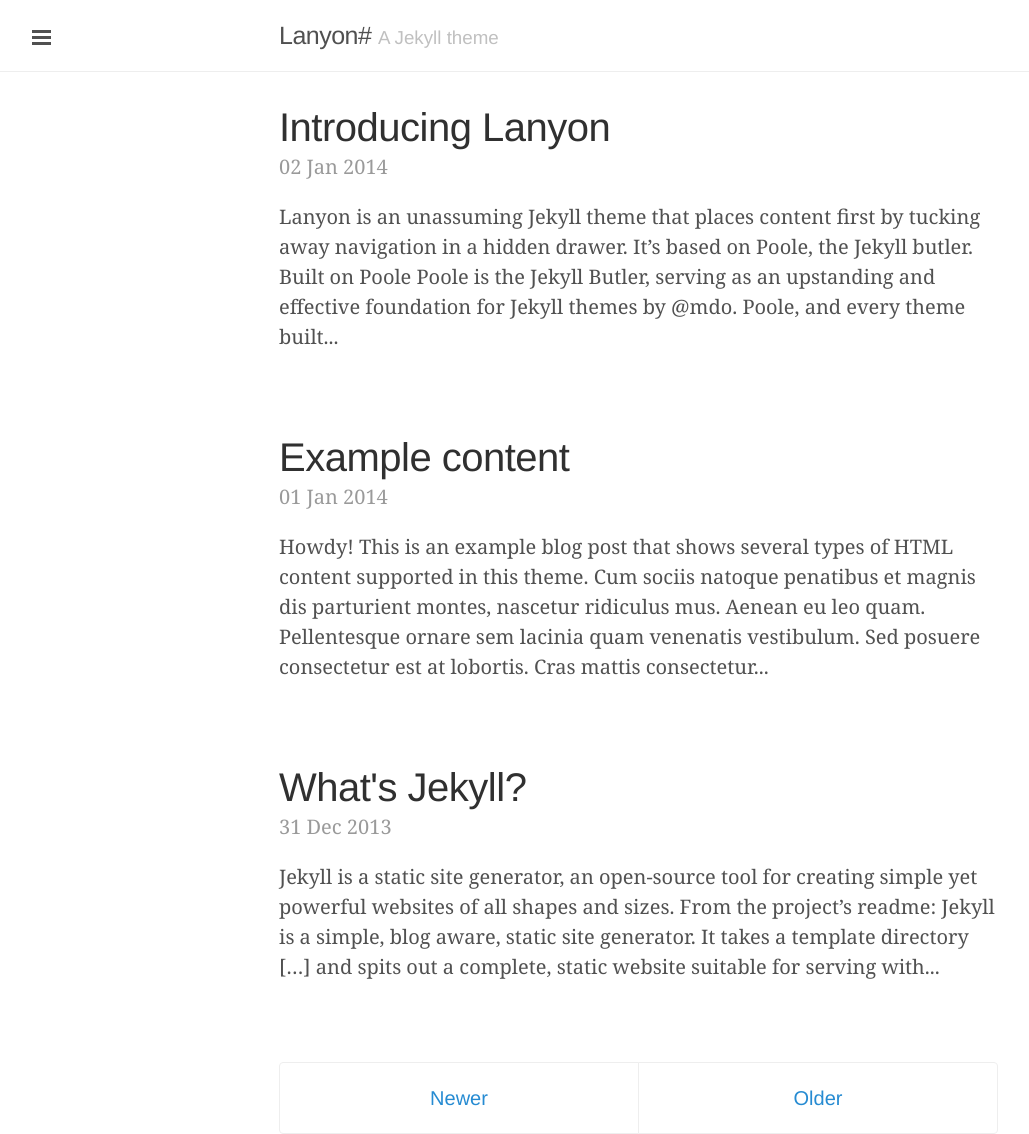
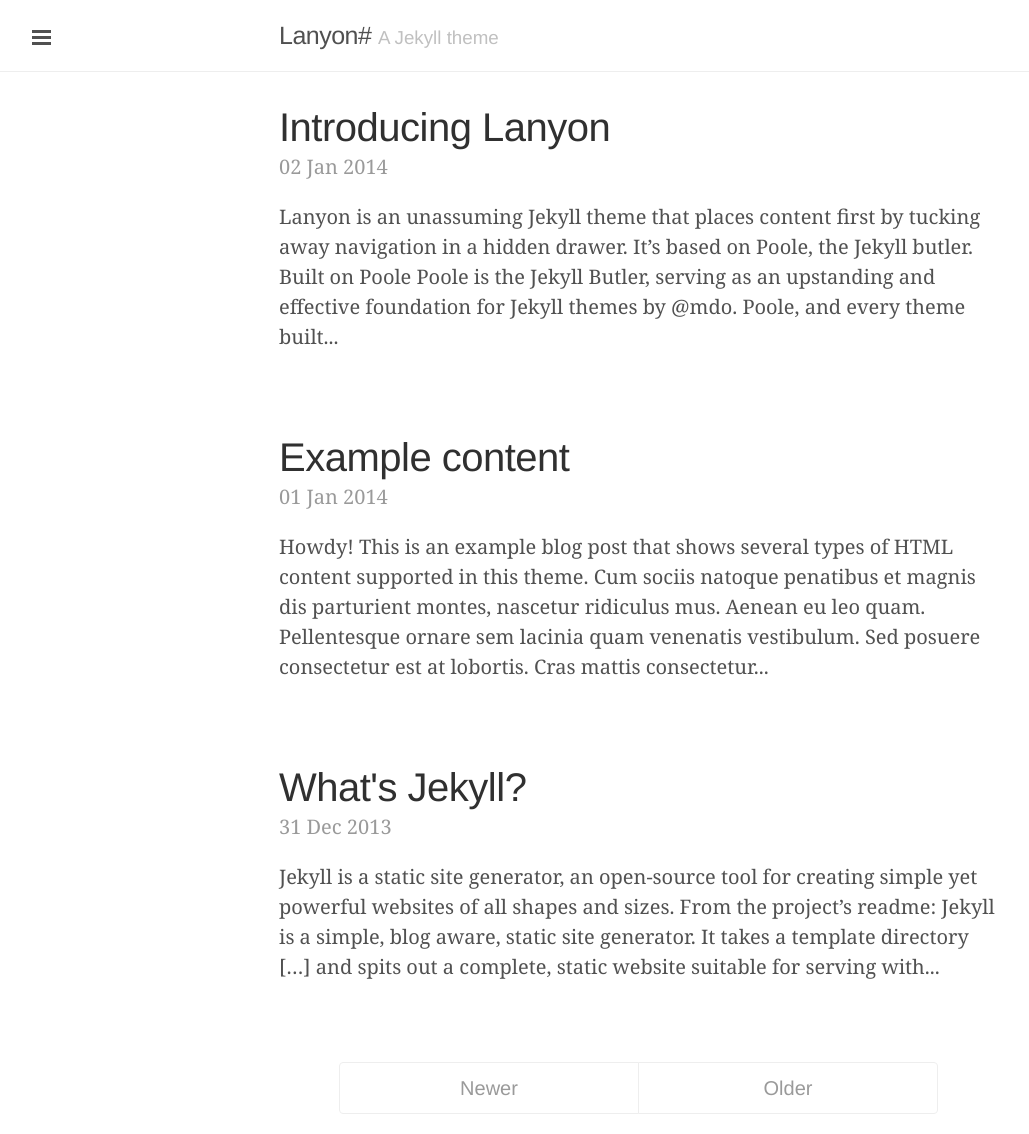
Before and after one commit to skylerlee/codelet, a Jekyll site: the page built from index.html, in a window 1280 px wide. Shown: the whole page, without its empty margins (1-1030 px from the left). Built offline with Jekyll 4.4.1, drawn with Linux system fonts in a browser that asks for light colours; the list of posts is cut into pages by our own code.

Commit message:
Update pagination style

```diff
--- a/assets/css/lanyon.css
+++ b/assets/css/lanyon.css
@@ -370,8 +370,6 @@
 
 .pagination {
   overflow: hidden; /* clearfix */
-  margin-left: -1rem;
-  margin-right: -1rem;
   font-family: "PT Sans", Helvetica, Arial, sans-serif;
   color: #ccc;
   text-align: center;
@@ -380,11 +378,8 @@
 /* Pagination items can be `span`s or `a`s */
 .pagination-item {
   display: block;
-  padding: 1rem;
+  padding: 0.5rem;
   border: 1px solid #eee;
-}
-.pagination-item:first-child {
-  margin-bottom: -1px;
 }
 
 /* Only provide a hover state for linked pagination items */
@@ -392,26 +387,18 @@
   background-color: #f5f5f5;
 }
 a.pagination-item.disabled {
+  color: #9a9a9a;
   cursor: not-allowed;
 }
 
 @media (min-width: 30rem) {
   .pagination {
-    margin: 3rem 0;
+    width: 30rem;
+    margin: 1.5rem auto;
   }
   .pagination-item {
     float: left;
     width: 50%;
-  }
-  .pagination-item:first-child {
-    margin-bottom: 0;
-    border-top-left-radius:    4px;
-    border-bottom-left-radius: 4px;
-  }
-  .pagination-item:last-child {
-    margin-left: -1px;
-    border-top-right-radius:    4px;
-    border-bottom-right-radius: 4px;
   }
 }
 
```
